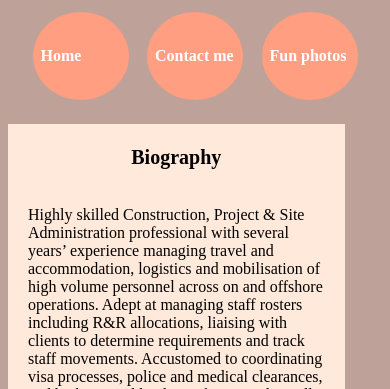
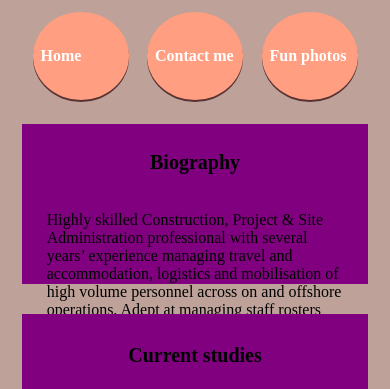
Before and after one commit to Stacey83/Project---profile, a plain HTML site: page index.html in a window 390 px wide. Shown: the part 202-591 px from the top of the page. Drawn offline with Linux system fonts and the light colour scheme; a web font is replaced by a local one.

Commit message:
Update Media responsiveness

```diff
--- a/styles.css
+++ b/styles.css
@@ -4,11 +4,13 @@ html {
   max-width: 100%;
   max-height: 100%;
 }
+
 body {
   background-color: #bea198;
   max-width: 100%;
   max-height: 100%;
 }
+
 nav {
   background-color: transparent;
   text-align: center;
@@ -17,12 +19,14 @@ nav {
   justify-content: space-evenly;
   vertical-align: middle;
 }
+
 .navbutton {
   border: 0;
   height: 80px;
   width: 80px;
   border-radius: 50%;
   background: #ff9e80;
+  box-shadow: 0 2px rgb(88, 50, 50);
   color: white;
   font-size: 1rem;
   line-height: 5;
@@ -33,11 +37,13 @@ nav {
   cursor: pointer;
   font-weight: bold;
 }
+
 .navbutton:hover {
-  background-color: #fcb59f;
-  border: 4px solid #ff9e80;
-  color: white;
+  background-color: #ffe9da;
+  color: #ff9e80;
+  font-weight: bolder;
 }
+
 #title {
   background-color: #5d4037;
   height: 150px;
@@ -48,6 +54,7 @@ nav {
   align-items: center;
   margin-top: 50px;
 }
+
 h1 {
   color: white;
   font-weight: bolder;
@@ -55,6 +62,7 @@ h1 {
   margin-left: 80px;
   font-family: "Akaya Kanadaka", sans-serif;
 }
+
 #profileimage {
   margin-left: 20px;
   margin-top: 5px;
@@ -63,11 +71,13 @@ h1 {
   border: #321911;
   border-style: groove;
 }
+
 h1,
 #profileimage {
   display: inline;
   vertical-align: auto;
 }
+
 #columnscontainer {
   display: flex;
   justify-content: space-around;
@@ -81,41 +91,49 @@ h1,
   margin-bottom: 20px;
   width: 30%;
 }
+
 .columntext {
   margin-left: 20px;
   margin-right: 20px;
   font-size: 16px;
 }
+
 .thirdcolumntext {
   margin-left: 20px;
   margin-right: 20px;
   text-align: center;
   font-size: 16px;
 }
+
 #shecodeslogo {
   height: 40px;
   width: 90px;
 }
+
 .completed {
   color: rgb(9, 116, 9);
   font-weight: bolder;
 }
+
 .not-completed {
   color: rgb(160, 12, 12);
   font-weight: bolder;
 }
+
 h2 {
   font-size: 20px;
   padding: 5px;
   width: 100%;
   text-align: center;
 }
+
 h3 {
   font-size: 20px;
   padding: 5px;
   width: 100%;
   text-align: center;
 }
+
 h4 {
   font-size: 20px;
   padding: 5px;
@@ -123,6 +141,7 @@ h4 {
   text-align: center;
   margin: auto;
 }
+
 footer {
   background-color: transparent;
   text-align: center;
@@ -138,6 +157,7 @@ footer {
   color: white;
   font-weight: bold;
 }
+
 .indexfooterbutton {
   border: 0;
   height: 80px;
@@ -151,7 +171,9 @@ footer {
   padding: 0.25rem 0.5rem;
   margin: 0.25rem;
   cursor: pointer;
+  box-shadow: 0 2px rgb(88, 50, 50);
 }
+
 #formtitle {
   color: #74554b;
   background-color: white;
@@ -164,6 +186,7 @@ footer {
   align-items: center;
   font-size: 80px;
 }
+
 #formcontainer {
   margin-left: auto;
   margin-right: auto;
@@ -172,6 +195,7 @@ footer {
   padding: 10px;
   background-color: #ffe9da;
 }
+
 .form-item {
   display: flex;
   justify-content: center;
@@ -179,19 +203,23 @@ footer {
   padding: 5px;
   font-weight: bold;
 }
+
 .form-itemlabel {
   flex-basis: 150px;
   font-size: 30px;
 }
+
 .form-item input,
 .form-item textarea {
   flex-basis: 50%;
   border: 2px solid #321911;
 }
+
 .form-item input:hover,
 .form-item textarea:hover {
   border: 2px solid #080513;
 }
+
 .form-item input,
 .form-item textarea,
 .form-item button {
@@ -200,20 +228,24 @@ footer {
   padding: 5px;
   font-size: 18px;
 }
+
 .form-itembutton:hover {
   border: 2px solid #fa4224;
   background-color: #fa4224;
   color: #fff;
 }
+
 .form-itembutton {
   width: 100px;
   color: black;
 }
+
 #formbutton {
   display: flex;
   justify-content: center;
   margin: 5px;
 }
+
 .funimagecontainer {
   display: flex;
   flex-direction: row;
@@ -221,6 +253,7 @@ footer {
   justify-content: space-evenly;
   margin: 20px;
 }
+
 .funimage {
   height: 350px;
   width: 350px;
@@ -229,6 +262,7 @@ footer {
   border-width: 5px;
   margin-top: 30px;
 }
+
 @media screen and (max-width: 700px) {
   #title {
     width: 95%;
@@ -243,14 +277,19 @@ footer {
     text-align: justify;
   }
   #columnscontainer {
-    /* display: inline-flex;
-    flex-direction: column; */
-    display: block;
-    justify-content: center;
-    align-items: center;
+    display: flex;
+    flex-flow: row wrap;
+    justify-content: space-around;
+    padding: 0;
+    margin: 0;
+    list-style: none;
   }
   .columns {
+    background-color: purple;
+    padding: 5px;
     width: 90%;
+    height: 150px;
+    margin-top: 10px;
   }
   #formtitle {
     margin-top: 20px;
```
